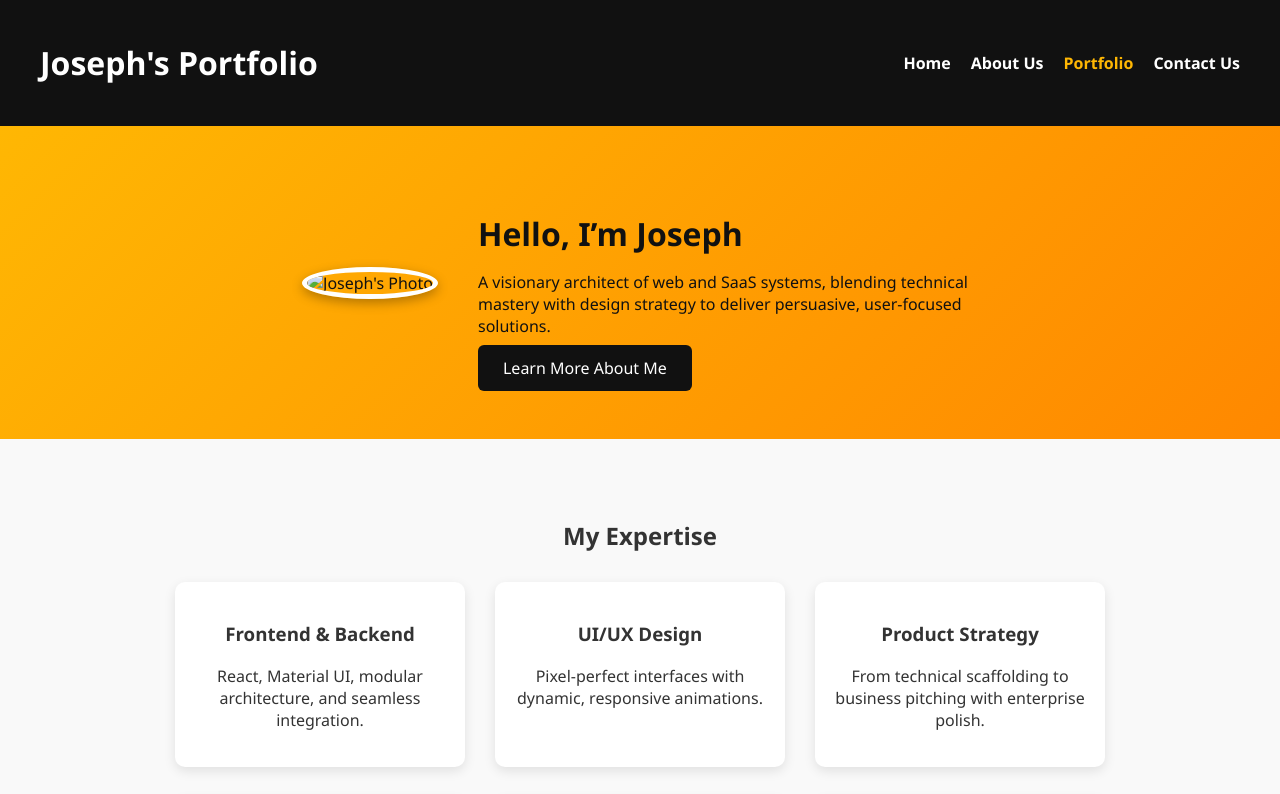
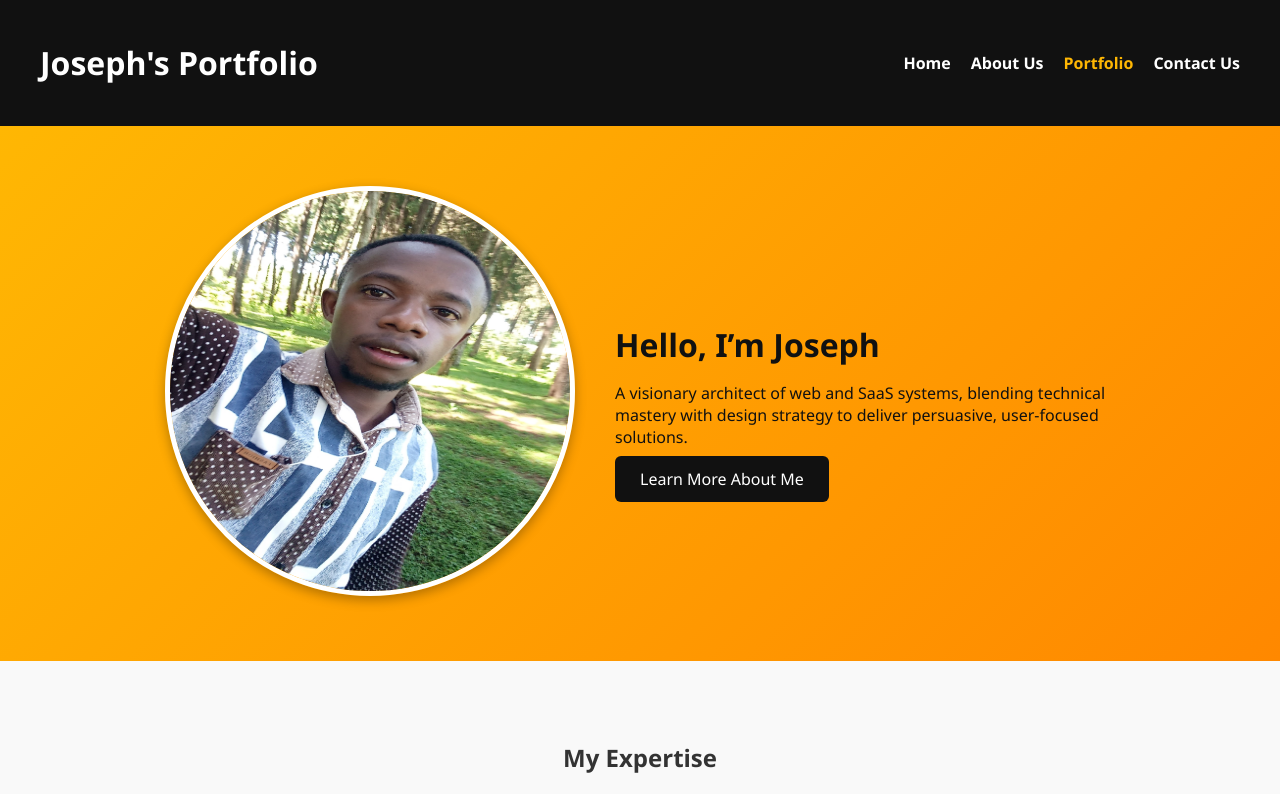
Before and after one commit to Njuguna-arch/client-side-programming, a plain HTML site: page index.html in a window 1280 px wide. Shown: the top 794 px of the page. Drawn offline with Linux system fonts and the light colour scheme.

```diff
--- a/index.html
+++ b/index.html
@@ -24,7 +24,7 @@
   <!-- Hero Section -->
   <section class="hero">
     <div class="photo-placeholder">
-      <img src="assets/joseph.jpg" alt="Joseph's Photo">
+      <img src="joseph.jpg" alt="Joseph's Photo">
     </div>
     <div class="intro">
       <h2>Hello, I’m Joseph</h2>
```
